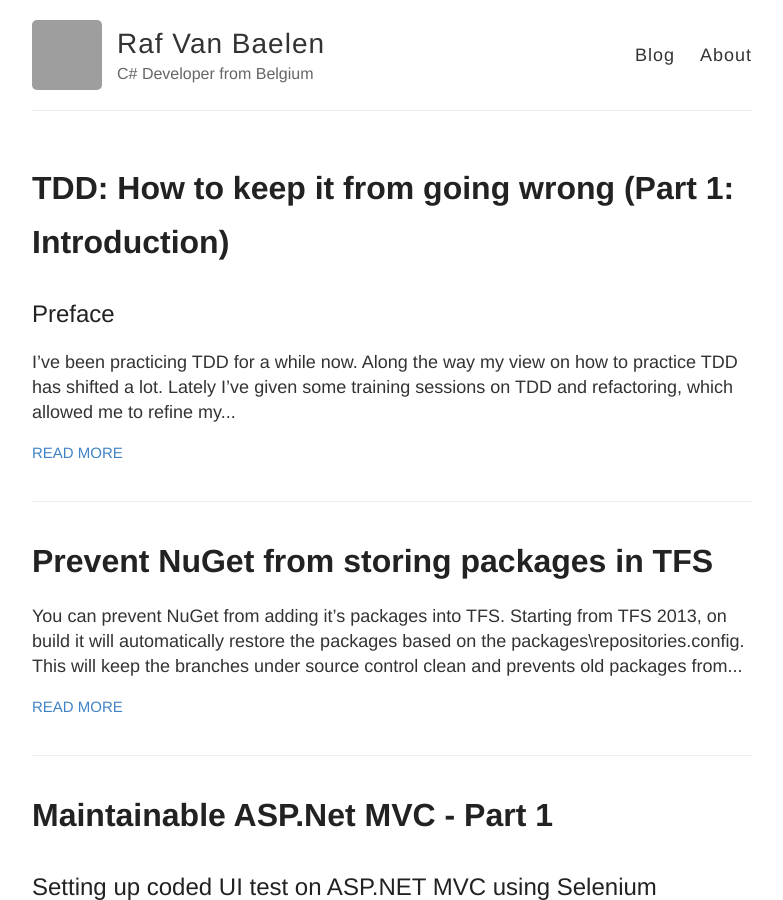
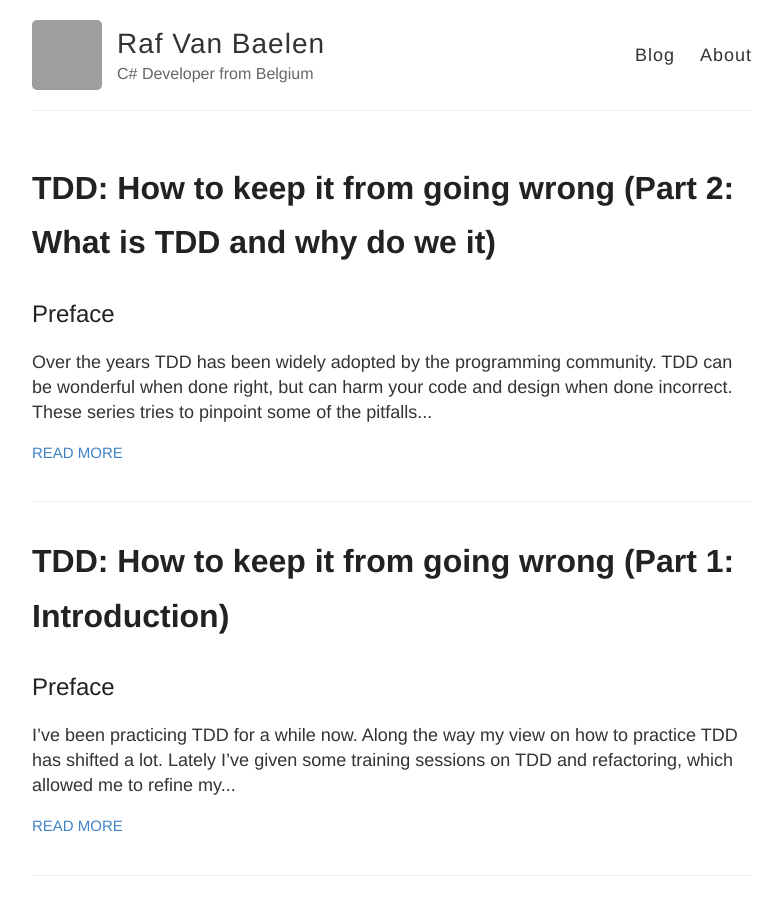
Before and after one commit to Rafvb/rafvb.github.io, a Jekyll site: the page built from index.html, in a window 1280 px wide and 900 px high. Shown: the whole window, without its empty margins (248-1031 px from the left). Built offline with Jekyll 4.4.1, drawn with Linux system fonts in a browser that asks for light colours; part of the change alters nothing that is shown; grey boxes are pictures that could not be loaded.

Commit message:
TDD part 2

```diff
--- a/_posts/2015-02-25-TDDHowToKeepItFromGoingWrong1.md
+++ b/_posts/2015-02-25-TDDHowToKeepItFromGoingWrong1.md
@@ -23,3 +23,8 @@ The posts are heavily inspired by
 First we'll go back to basics and ask ourselves why we do TDD. We'll see what benefits good TDD can bring and explore some of the misconceptions.
 Next we'll delve into the concept of mocking and why abuse of it can be damaging.
 Finally we'll wrap things up with a short look at the hexagonal architecture.
+
+## Posts in this series
+* Part 1: Introduction
+* [Part 2: What is TDD and why do we it] (/TDDHowToKeepItFromGoingWrong2/)
+* More to appear soon...
--- /dev/null
+++ b/_posts/2015-02-25-TDDHowToKeepItFromGoingWrong2.md
@@ -0,0 +1,99 @@
+---
+layout: post
+title: "TDD: How to keep it from going wrong (Part 2: What is TDD and why do we it)"
+published: true
+---
+
+## Preface
+Over the years TDD has been widely adopted by the programming community. TDD can be wonderful when done right, but can harm your code and design
+when done incorrect. These series tries to pinpoint some of the pitfalls and how to circumvent them.
+
+See the [intro post](/TDDHowToKeepItFromGoingWrong1/) for more details and references.
+
+## What is TDD
+I'm assuming you already know TDD and have applied it on your projects. But to give a small recap.
+Test Driven Development is a way of developing in which we write our tests first and let our code grow from there. It consists of 3 seemingly simple steps:
+
+* Write a failing tests
+* Make it pass
+* Remove duplication (refactor)
+
+It's these easy steps that cause so much confusion and misinterpretation.
+
+Lets look at the steps in more detail.
+
+### Write a failing tests
+In this step, you think about your code from the outside, from the perspective of the user.
+You write a test, with the minimal amount of code you can and you make sure it fails.
+
+Failure is important here!
+
+You could have written a test that fails for a reason that you did not expect or a test that passes
+without you expecting it to pass. Maybe your test is wrong (for example a problem in the setup) or maybe
+it shows the code did something you did not expect.
+
+This step is the test for your test. Make sure it fails and, equally important, make sure it shows a readable failure message.
+You should be able to interpret the result of the failure in a glance. When this tests starts to fail in a month, or a year, or longer, you
+want it to be as clear as possible.
+
+What you should have now is a failing test, and the minimal amount of production code needed to get the test to compile (so for example a class with one empty method).
+
+### Make it pass
+In this step, you write the production code that will make your test pass.
+If the code is really obvious to write, just write it.
+If you have no idea how to implement the production code, fake it. This means for instance returning a hard coded value.
+
+In this step, you are still more concerned about your test than your production code. You want test the green state of your test.
+This is something I missed when first doing TDD. I would just write my clean production code and get onto my next test.
+
+What you want to do is make it as simple as possible for yourself (lazy programmers, we are :) ). Focus on one thing at a time.
+In this step you can commit any design sin you want to get your test to pass. If the production code you write here makes you want to cry, no problem.
+We'll get to that in the next step. Just make sure you have a green test after this step.
+
+### Remove duplication (refactor)
+And now we get to the best part of TDD. This is the step most of the beginners have difficulties with (I know I did).
+
+In this step, you clean up that steaming pile of production code you just wrote and turn it into the most beautiful design the world has ever known.
+The code will make you cry, but this time because it's so pretty :)
+
+The main driver behind the clean-up should be the removal of duplication. If you have a hard coded value in your production code from the previous step, that's
+probably a direct duplication from a value in your test, so you should remove that (make it into a parameter for example).
+
+This is also the step where you can let loose all your refactoring skills on a crusade to rid your code of the evil code smells.
+You do a small refactoring and run your tests to see if you didn't break anything. If you did, you roll back the small step, if not you move on to the next step.
+
+Now, if done correctly, this step means that you are moving code around, making it more readable, breaking out methods, classes, ... all without having to modify
+your tests. This can really be a glorious feeling, but this can also be the pace where you feel the pain of TDD. If you do TDD incorrectly, you don't get the
+safe refactoring benefits and end up with tests that are tightly coupled to your implementation, meaning that if you change some code, a test fails or even doesn't compile any more.
+This is what well be addressing in the remainder of these posts.
+
+So after you have cleaned up your code, the cycle restarts and you write a failing test again. When you get into this flow, it really is a matter of minutes for a full cycle to complete.
+
+## Why do we TDD
+So what benefits do we get out of TDD?
+
+* Clean code
+* Executable documentation
+* A test harness
+
+We get clean, readable code, because we write only the production code we need to get a test pass. I'm not a fan of the code coverage metric, but code written using the TDD cycle
+should have a coverage of 100%. Also, because we refactor after every test, our code will always be in a clean state.
+
+Because we have simple tests, that exercise a single use case in our code, our tests are executable documentation. Other programmers can see the way our classes are used in the tests and see
+the outcomes. Because they execute the code, they are always up-to-date with the code.
+
+Lastly, one of the most important benefits it the test harness around our production code. We should get a sense of safety when making changes to our code, because our tests create a safety net
+around it. We should be able to move around and change code freely (without changing the functionality) and feel confidant that if no test fails, we have done no harm to our code.
+
+Of course, no method can prevent bugs from appearing, but the feeling of confidence in his/her code is still what a programmer should strive for, and what TDD can help with.
+
+In the next post, we'll see some of the problems that can prevent you from reaching this happy place, where you have TDD'ed your way into confidence in your code.
+We'll see some code samples on when TDD can feel wrong, and what we can do about it.
+
+## Reference
+If you want to learn more about TDD, the first place you should go is the fantastic book by Kent Beck, [TDD by example](http://www.amazon.com/Test-Driven-Development-By-Example/dp/0321146530).
+
+## Posts in this series
+* [Part 1: Introduction] (/TDDHowToKeepItFromGoingWrong1/)
+* Part 2: What is TDD and why do we it
+* More to appear soon...
```
